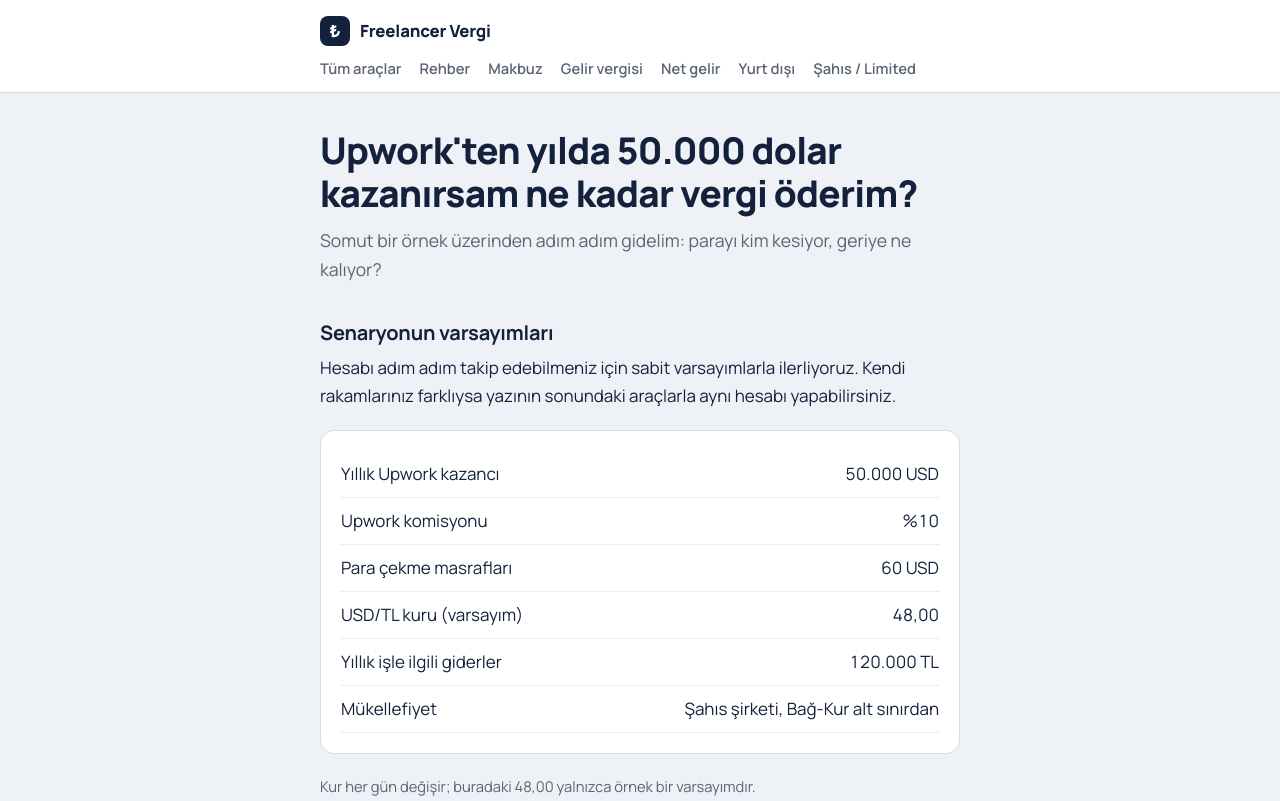
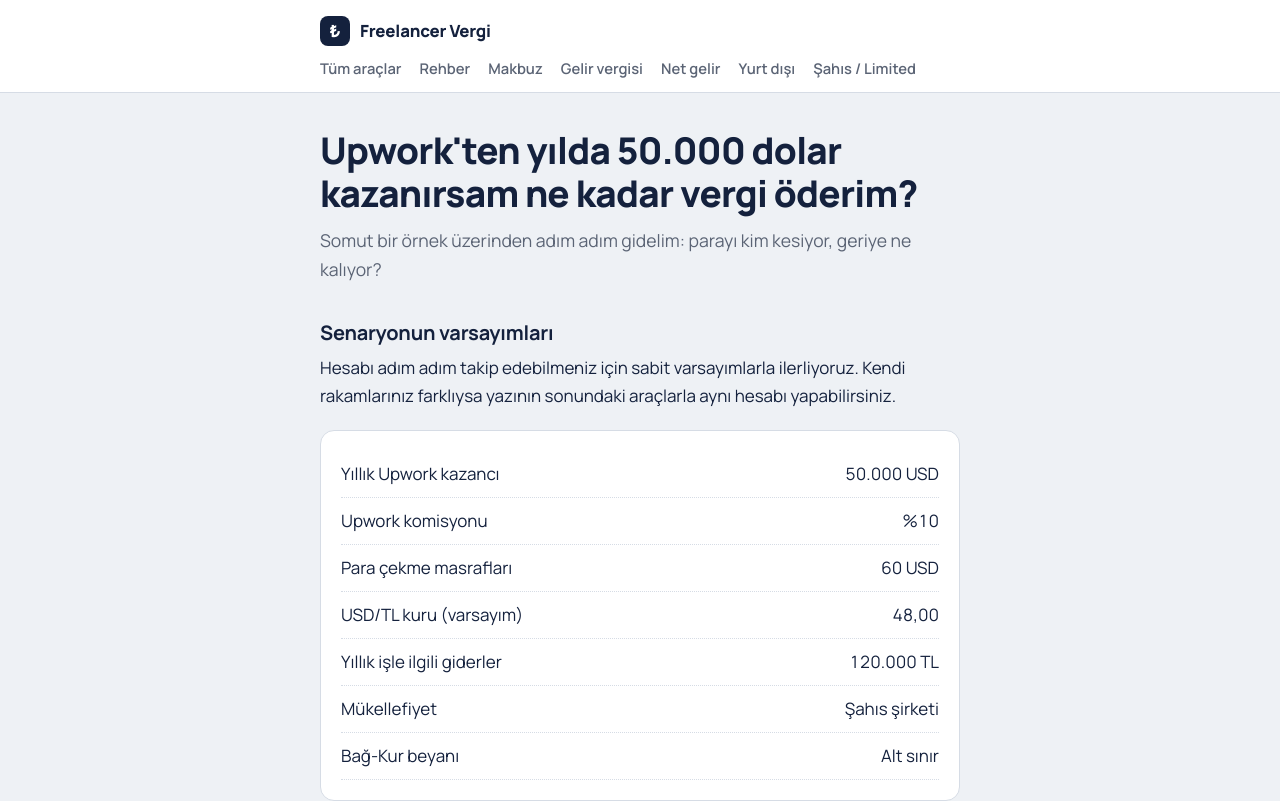
Before and after one commit to yavuzscvk-source/freelancer-vergi, a Next.js app: page /rehber/upwork-50-bin-dolar-vergi in a window 1280 px wide. Shown: the top 801 px of the page. Built offline with nearby package versions, Linux system fonts and the light colour scheme.

Commit message:
Update page.js

```diff
--- a/app/rehber/upwork-50-bin-dolar-vergi/page.js
+++ b/app/rehber/upwork-50-bin-dolar-vergi/page.js
@@ -22,7 +22,9 @@ export default function Yazi() {
         <div className="row"><span>Para çekme masrafları</span><span>60 USD</span></div>
         <div className="row"><span>USD/TL kuru (varsayım)</span><span>48,00</span></div>
         <div className="row"><span>Yıllık işle ilgili giderler</span><span>120.000 TL</span></div>
-        <div className="row"><span>Mükellefiyet</span><span>Şahıs şirketi, Bağ-Kur alt sınırdan</span></div>
+        <div className="row"><span>Mükellefiyet</span><span>Şahıs şirketi</span></div>
+        <div className="row"><span>Bağ-Kur beyanı</span><span>Alt sınır</span></div>
+
       </div>
       <p className="muted">Kur her gün değişir; buradaki 48,00 yalnızca örnek bir varsayımdır.</p>
 
```
